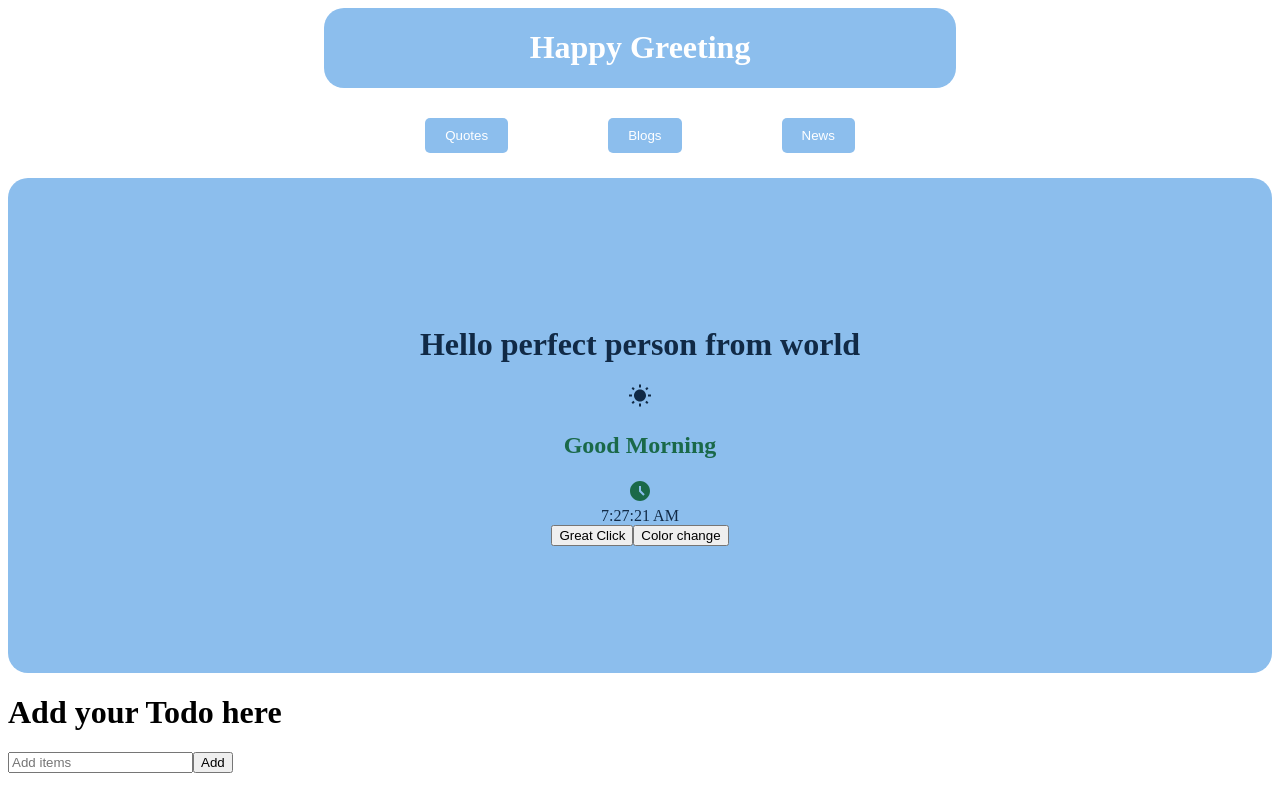
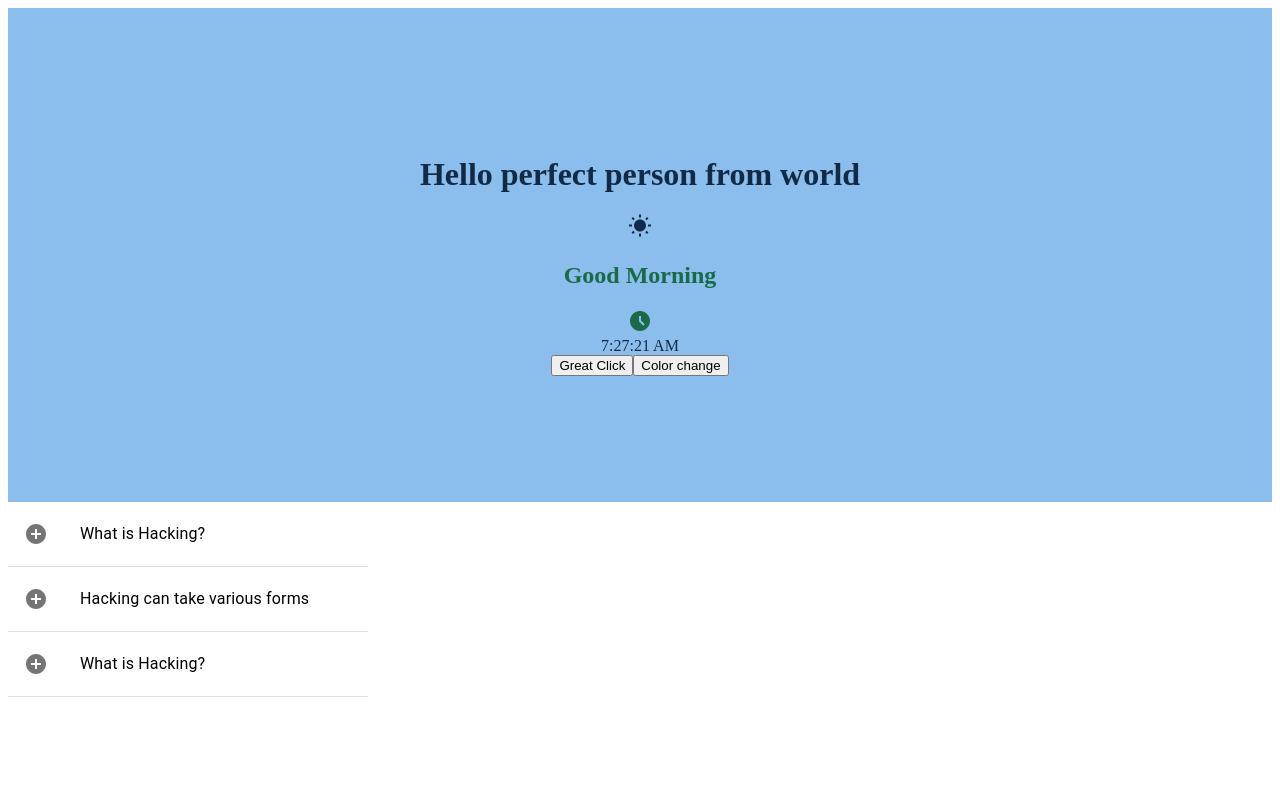
Before and after one commit to Rhydham14/react-project, a React (Create React App) app: page / in a window 1280 px wide. Built offline with nearby package versions, Linux system fonts and the light colour scheme.

Commit message:
Accordion component added

```diff
--- /dev/null
+++ b/src/Accordion.jsx
@@ -0,0 +1,68 @@
+import React, { useState } from "react";
+import Box from "@mui/material/Box";
+import List from "@mui/material/List";
+import ListItem from "@mui/material/ListItem";
+import ListItemButton from "@mui/material/ListItemButton";
+import ListItemIcon from "@mui/material/ListItemIcon";
+import ListItemText from "@mui/material/ListItemText";
+import Divider from "@mui/material/Divider";
+import RemoveCircleIcon from '@mui/icons-material/RemoveCircle';
+import AddCircleIcon from '@mui/icons-material/AddCircle';
+
+const Accordion = () => {
+  const topicDetails = [
+    {
+      id: 1,
+      que: "What is Hacking?",
+      ans: "Hacking refers to the unauthorized access, manipulation, or exploitation of computer systems, networks, or data."
+    },
+    {
+      id: 2,
+      que: "Hacking can take various forms",
+      ans: "Hacking refers to the unauthorized access, manipulation, or exploitation of computer systems, networks, or data."
+    },
+    {
+      id: 3,
+      que: "What is Hacking?",
+      ans: "Unauthorized Access, Malware Attacks, Phishing, Social Engineering"
+    },
+  ];
+
+  const [getClick, setClick] = useState(null); // Initialize getClick state to null
+
+  const handleClick = (index) => {
+    setClick(index === getClick ? null : index); // Toggle getClick state based on the clicked index
+  };
+
+  return (
+    <>
+      {topicDetails.map((topic , index) => (
+        <Box
+          key={index}
+          sx={{ width: "100%", maxWidth: 360, bgcolor: "background.paper" }}
+        >
+          <nav aria-label="main mailbox folders">
+            <List>
+              <ListItem disablePadding>
+                <ListItemButton onClick={() => handleClick(index)}>
+                  <ListItemIcon>
+                    {getClick === index ? <RemoveCircleIcon /> : <AddCircleIcon />}
+                  </ListItemIcon>
+                  <ListItemText>{topic.que}</ListItemText>
+                </ListItemButton>
+              </ListItem>
+              {getClick === index && ( // Conditionally render the answer based on getClick state
+                <ListItem>
+                  <ListItemText>{topic.ans}</ListItemText>
+                </ListItem>
+              )}
+            </List>
+          </nav>
+          <Divider />
+        </Box>
+      ))}
+    </>
+  );
+};
+
+export default Accordion;
--- a/src/App.jsx
+++ b/src/App.jsx
@@ -1,22 +1,24 @@
 import React from "react";
-import { Header } from "./Heard";
+// import { Header } from "./Heard";
 import Body from "./Body";
-import Buttonfun from "./Option";
+// import Buttonfun from "./Option";
 // import Game from "./Game";
 // import Form from "./Form";
 // import Login from "./Login";
-import Todo from "./Todo";
+// import Todo from "./Todo";
+import Accordion from "./Accordion";
 
 const App = ()=>{
     return(
         <>
-            <Header/>
-                <Buttonfun/>
+            {/* <Header/> */}
+                {/* <Buttonfun/> */}
             <Body/>
             {/* <Game/> */}
             {/* <Form/> */}
             {/* <Login/> */}
-            <Todo/>
+            {/* <Todo/> */}
+            <Accordion/>
         </>
     );
 }
--- a/src/Body.jsx
+++ b/src/Body.jsx
@@ -53,7 +53,6 @@ const Body = () => {
   const bodyStyle = {
     backgroundColor: bgcolor,
       color:'#112A46',
-    borderRadius: "20px",
     padding: "10%",
     marginTop:"0%",
     textAlign: "center",
```
